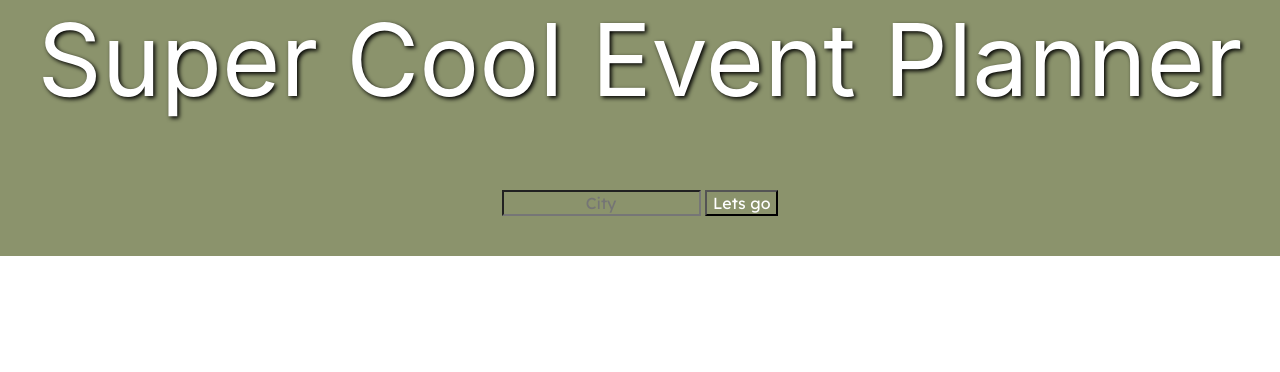
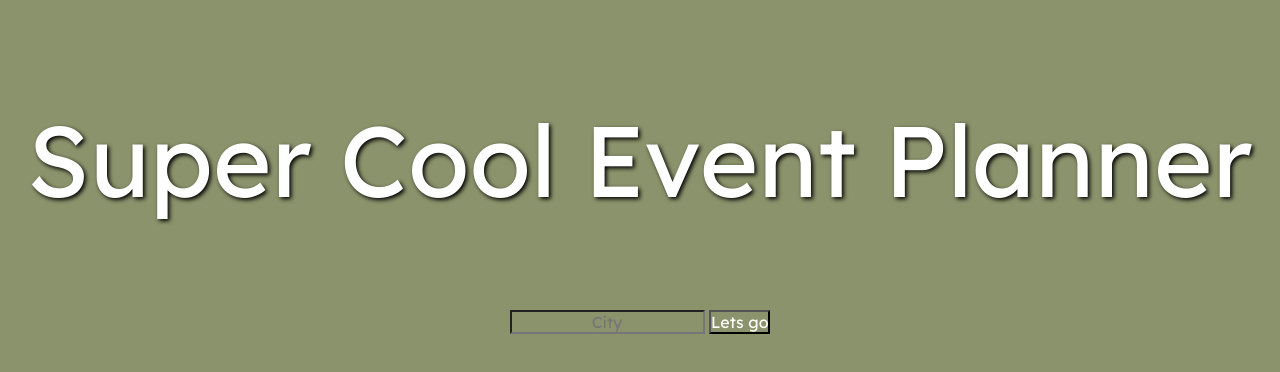
Before and after one commit to samelimill/event-finder-port, a plain HTML site: page index.html in a window 1280 px wide. Drawn offline with nearby package versions, Linux system fonts and the light colour scheme.

Commit message:
more CSS for the night

```diff
--- a/assets/css/style.css
+++ b/assets/css/style.css
@@ -4,9 +4,23 @@
     font-family: 'Lexend Deca', sans-serif;
     font-size: 16px;
     text-align: center;
+    margin: 0;
+    padding: 0;
+}
+
+body {
+    margin: 0;
+    padding: 0;
+    display: flex;
+    flex-direction: column;
+}
+
+html, body {
+    height: 100%;
 }
 
 h1 {
+    font-family: 'Lexend Deca', sans-serif;
     font-size: 100px;
     color: white;
     text-shadow: 2px 2px 4px #000000;
@@ -15,3 +29,7 @@ h1 {
 #submit-button {
     background-color: #8b936c;
 }
+
+.uk-align-center {
+    margin-top: 100px;
+}
```
Also changed, not shown: index.html (+2 -2 lines).
